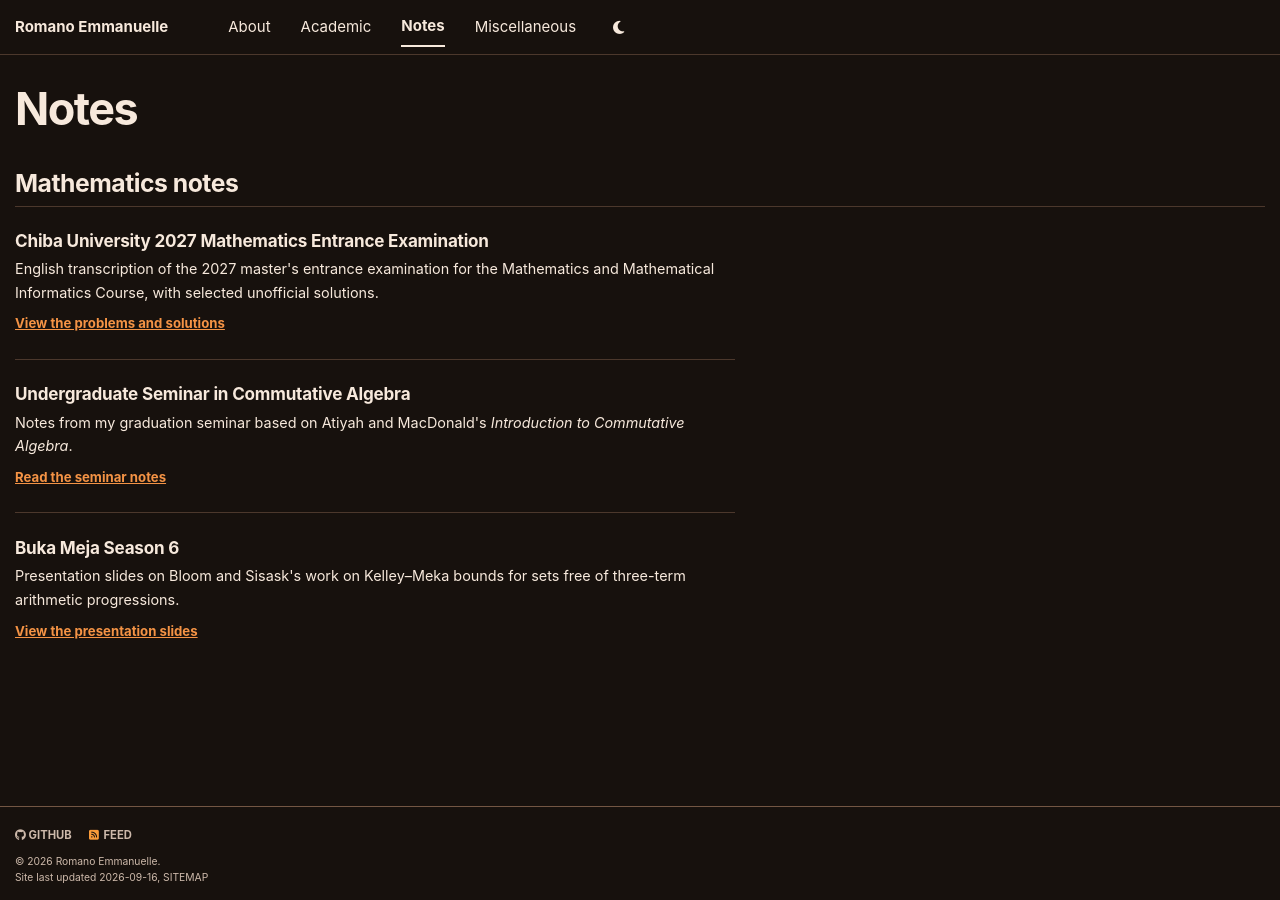
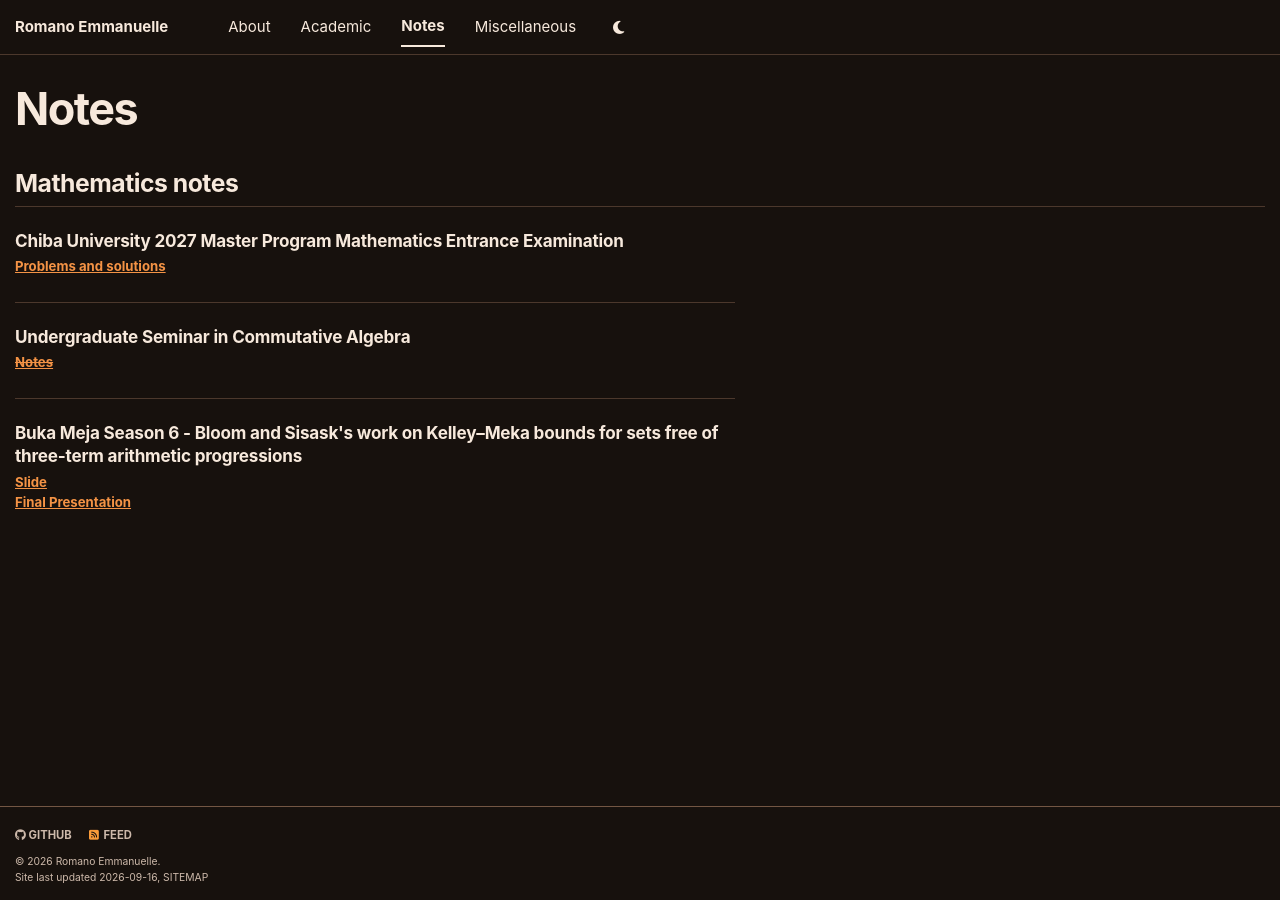
Before and after one commit to RomanoEmmanuelle/RomanoEmmanuelle.github.io, a Jekyll site: the page built from _pages/notes.md, in a window 1280 px wide. Built offline with Jekyll 4.4.1, drawn with Linux system fonts in a browser that asks for light colours; a style sheet for code colours, icons or effects is not loaded.

Commit message:
Update notes.md

```diff
--- a/_pages/notes.md
+++ b/_pages/notes.md
@@ -9,19 +9,19 @@ full_width: true
 ## Mathematics notes
 
 <article class="content-entry">
-  <h3 class="content-entry__title">Chiba University 2027 Mathematics Entrance Examination</h3>
-  <p class="content-entry__description">English transcription of the 2027 master's entrance examination for the Mathematics and Mathematical Informatics Course, with selected unofficial solutions.</p>
-  <p class="content-entry__action"><a href="/notes/chiba-2027/">View the problems and solutions</a></p>
+  <h3 class="content-entry__title">Chiba University 2027 Master Program Mathematics Entrance Examination</h3>
+  <p class="content-entry__action"><a href="/notes/chiba-2027/">Problems and solutions</a></p>
 </article>
 
 <article class="content-entry">
   <h3 class="content-entry__title">Undergraduate Seminar in Commutative Algebra</h3>
-  <p class="content-entry__description">Notes from my graduation seminar based on Atiyah and MacDonald's <em>Introduction to Commutative Algebra</em>.</p>
-  <p class="content-entry__action"><a href="https://tinyurl.com/Undergraduateseminar">Read the seminar notes</a></p>
+  <p class="content-entry__action">
+  <a href=""><s>Notes</s></a>
+</p>
 </article>
 
 <article class="content-entry">
-  <h3 class="content-entry__title">Buka Meja Season 6</h3>
-  <p class="content-entry__description">Presentation slides on Bloom and Sisask's work on Kelley–Meka bounds for sets free of three-term arithmetic progressions.</p>
-  <p class="content-entry__action"><a href="https://drive.google.com/file/d/17G0R44_4OVllj4q9d3raz7_3l6X1oZeF/view?usp=sharing">View the presentation slides</a></p>
+  <h3 class="content-entry__title">Buka Meja Season 6 - Bloom and Sisask's work on Kelley–Meka bounds for sets free of three-term arithmetic progressions</h3>
+  <p class="content-entry__action"><a href="https://drive.google.com/file/d/1FS7WNH2AYR7HdGQYhIbAEcWw0S9jE4g-/view?usp=sharing">Slide</a></p>
+  <p class="content-entry__action"><a href="https://drive.google.com/file/d/1vu4_w-Pp3o71_XQwv9dh7ZbLusX4RuUd/view?usp=sharing">Final Presentation</a></p>
 </article>
```
